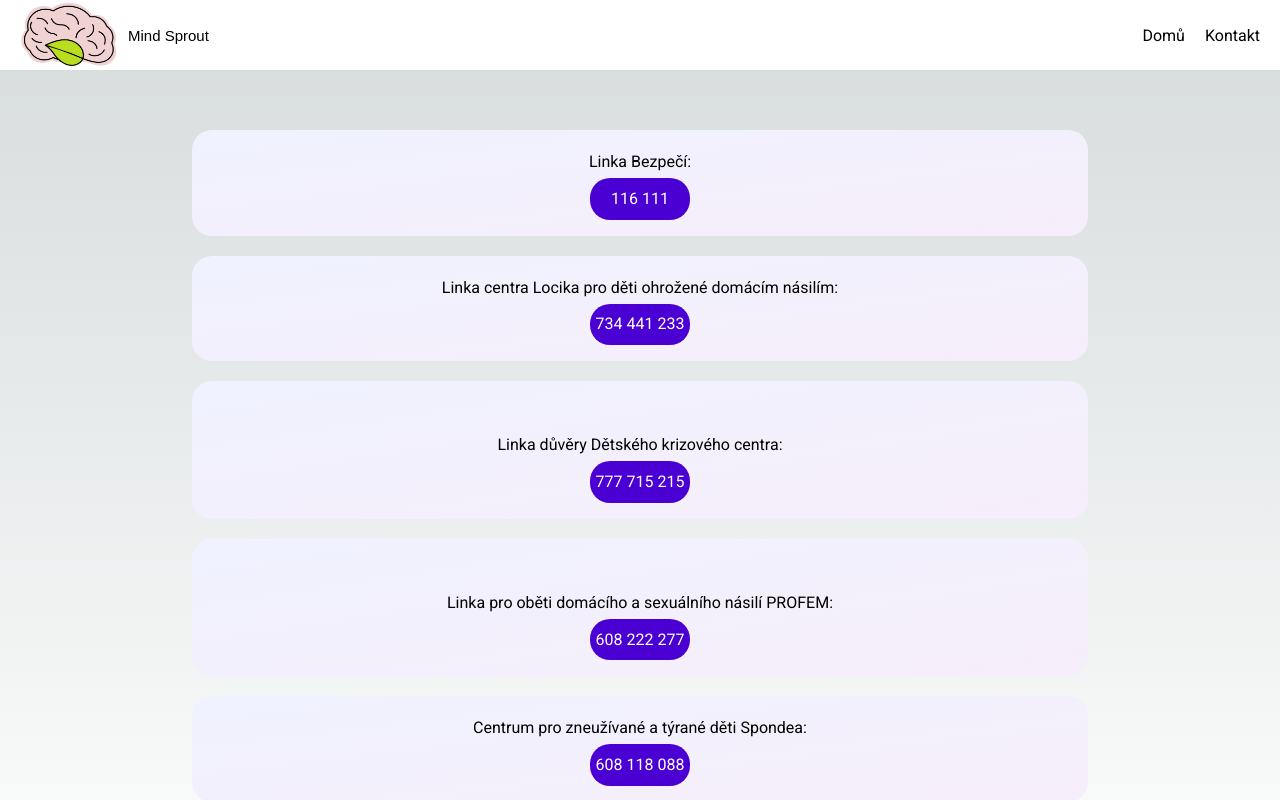
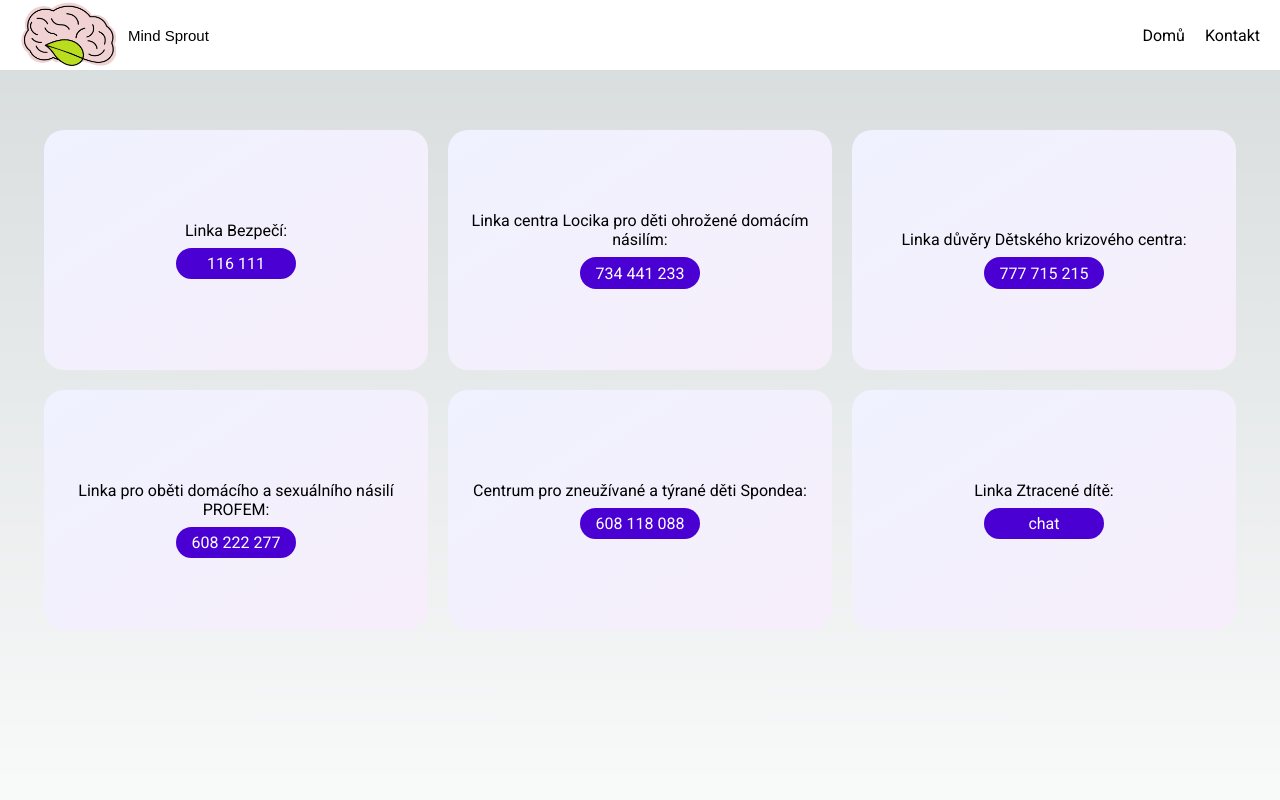
Before and after one commit to MartinaKolarova/MindSprout, a Next.js app: page /kontakty in a window 1280 px wide. Shown: the top 800 px of the page. Built offline with nearby package versions, Linux system fonts and the light colour scheme; a web font is replaced by a local one.

Commit message:
Styles css Contact

```diff
--- a/src/components/Contact/Contact.jsx
+++ b/src/components/Contact/Contact.jsx
@@ -4,56 +4,73 @@ export const Contact = () => {
   return (
     <div className={styles.contactMain}>
       <div className={`${styles.contact} ${styles.linkaBezpeci}`}>
+        <div>
           <a href="https://www.linkabezpeci.cz/">Linka Bezpečí: </a>
           <br />
-        <a className={styles.phone} href="tel:116 111">
+          <a className={styles.contactButton} href="tel:116 111">
             116 111
           </a>
         </div>
+      </div>
 
       <div className={`${styles.contact} ${styles.locika}`}>
+        <div>
           <a href="https://www.detstvibeznasili.cz/jsem-dite-nebo-teenager">
             Linka centra Locika pro děti ohrožené domácím násilím:
           </a>
           <br />
-        <a className={styles.phone} href="tel:734 441 233">
+          <a className={styles.contactButton} href="tel:734 441 233">
             734 441 233
           </a>
         </div>
+      </div>
+
       <div className={`${styles.contact} ${styles.krizoveCentrum}`}>
+        <div>
           <a href="https://www.ditekrize.cz/">
             <br />
             Linka důvěry Dětského krizového centra:
           </a>
           <br />
-        <a className={styles.phone} href="tel:777 715 215">
+          <a className={styles.contactButton} href="tel:777 715 215">
             777 715 215
           </a>
         </div>
+      </div>
       <div className={`${styles.contact} ${styles.profem}`}>
+        <div>
           <a href="https://www.profem.cz">
             <br />
             Linka pro oběti domácího a sexuálního násilí PROFEM:
           </a>
           <br />
-        <a className={styles.phone} href="tel:608 222 277">
+          <a className={styles.contactButton} href="tel:608 222 277">
             608 222 277
           </a>
         </div>
+      </div>
 
       <div className={`${styles.contact} ${styles.spondea}`}>
+        <div>
           <a href="https://www.spondea.cz/cz/kontakt">
             Centrum pro zneužívané a týrané děti Spondea:
           </a>
           <br />
-        <a className={styles.phone} href="tel:608 118 088">
+          <a className={styles.contactButton} href="tel:608 118 088">
             608 118 088
           </a>
         </div>
+      </div>
       <div className={`${styles.contact} ${styles.ztraceneDite}`}>
-        <a href="https://linkaztracenedite.cz/chat/">
-          Linka Ztracené dítě (chat)
+        <div>
+          <a href="https://linkaztracenedite.cz/#kontakt">
+            Linka Ztracené dítě:
           </a>
+          <br />
+          <a className={styles.contactButton} href="https://linkaztracenedite.cz/chat/">
+            chat
+          </a>
+        </div>
       </div>
     </div>
   );
--- a/src/components/Contact/Contact.module.css
+++ b/src/components/Contact/Contact.module.css
@@ -7,18 +7,38 @@
 
 .contact {
   background-image: linear-gradient(to bottom right, #F0F2FF, #F6EEFA);
-  border-radius: 20px;
   text-align: center;
   padding: 1rem;
-  line-height: 2;
-  width: 70vw
+  width: 70vw;
+  display: flex;
+  flex-direction: column;
+  align-items: center;
+  justify-content: center;
+  /* border: 10px solid #F0F2FF;
+  box-shadow: inset 0 0 0 2px black; */
+  border-radius: 20px;
 }
 
-.phone {
+.contactButton {
   display: inline-block;
-  padding: 0.3rem;
+  margin-top: 0.5rem;
+  padding: 0.4rem;
   background-color: #4B00D3;
   border-radius: 20px;
   color: white;
-  width: 100px;
+  width: 120px;
 }
+
+@media (min-width: 768px) {
+  .contactMain {
+    display: flex;
+    flex-direction: row;
+    flex-wrap: wrap;
+    justify-content: center;
+  }
+
+  .contact {
+    width: 30vw;
+    height: 30vh;
+  }
+}
```
Lines whose indentation alone changed are shown as unchanged.
